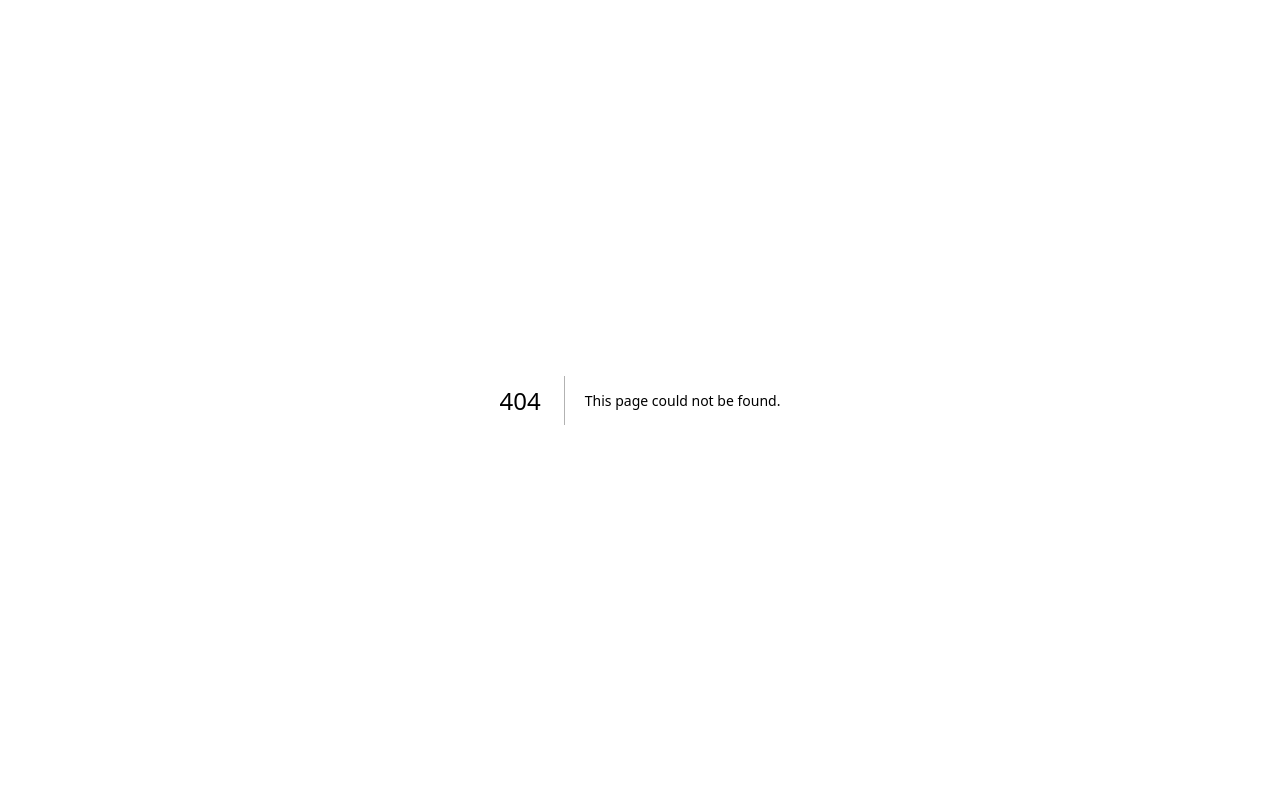
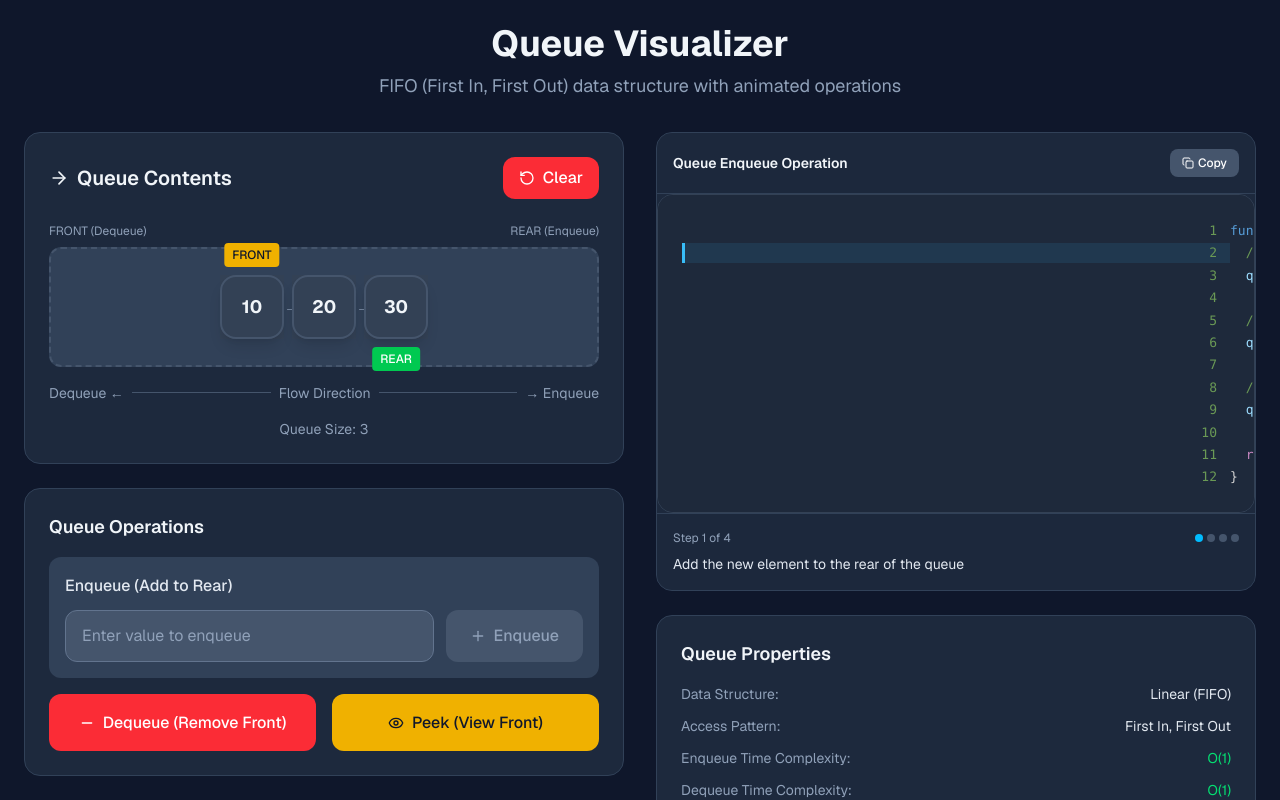
Before and after one commit to gael55x/DSA-Visualizer, a Next.js app in the folder dsa-visualizer/: page /queue in a window 1280 px wide. Before the commit this address had no page. Shown: the top 800 px of the page. Built offline with nearby package versions, Linux system fonts and the light colour scheme.

Commit message:
Added stack and queue routes

```diff
--- /dev/null
+++ b/dsa-visualizer/app/queue/page.tsx
@@ -0,0 +1,5 @@
+import QueueVisualizer from "../../components/visualizers/QueueVisualizer";
+
+export default function QueuePage() {
+  return <QueueVisualizer />;
+}
--- /dev/null
+++ b/dsa-visualizer/app/stack/page.tsx
@@ -0,0 +1,5 @@
+import StackVisualizer from "../../components/visualizers/StackVisualizer";
+
+export default function StackPage() {
+  return <StackVisualizer />;
+}
```
